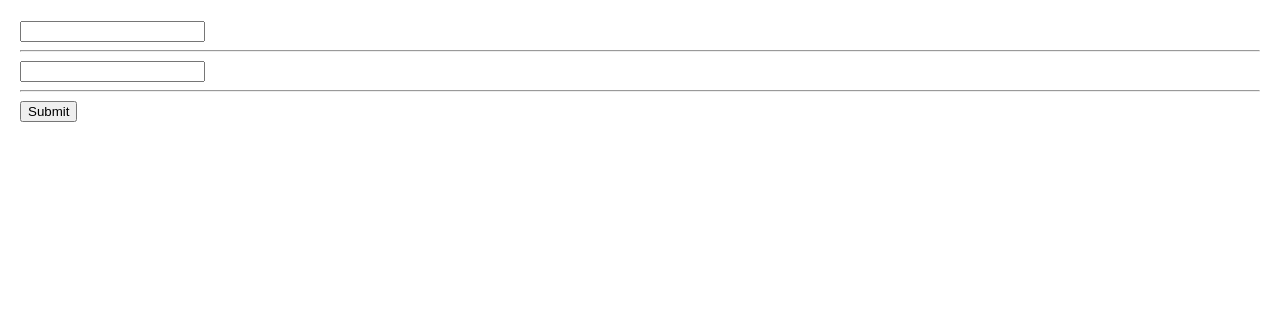
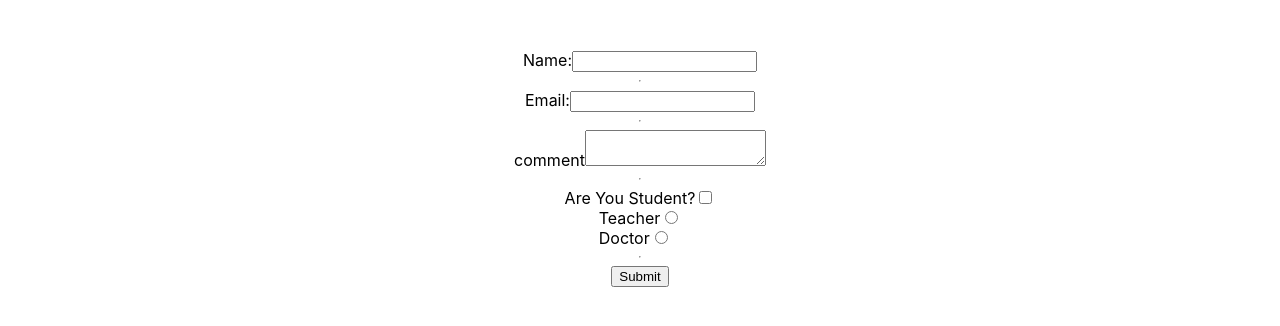
Before and after one commit to rawanIbrahim-59/react, a React (Create React App) app: page / in a window 1280 px wide. Shown: the top 326 px of the page. Built offline with nearby package versions, Linux system fonts and the light colour scheme.

Commit message:
test on inputs using useState()

```diff
--- a/src/App.js
+++ b/src/App.js
@@ -4,9 +4,7 @@ import FromInput from './FormInput';
 function App() {
 
   return (
-    <div style={{padding:"20px"}}>
-      <FromInput/>
-    </div>
+    <FromInput/>
   );
 }
 
--- /dev/null
+++ b/src/Form.css
@@ -0,0 +1,7 @@
+.form{
+    display: flex;
+    flex-direction: column;
+    padding: 50px;
+    justify-content: center;
+    align-items: center;
+}
--- a/src/FormInput.js
+++ b/src/FormInput.js
@@ -1,19 +1,63 @@
-import {useState} from "react";
-export default function FromInput(){
-    const [FormsInputs, setFormsInputs] =useState({name:"", email: ""});
-    return(
-        <form onSubmit={(event)=>{
+import { useState } from "react";
+import './Form.css';
+export default function FromInput() {
+    const [FromInputs, setFormInputs] = useState({
+        name: "",
+        email: "",
+        comment:"",
+        isStudent: false,
+        status: ""
+
+    });
+    return (
+        <form className={"form"} onSubmit={(event) => {
             event.preventDefault();
         }}>
-            <input value={FormsInputs.name} onChange={(event)=>{
-                setFormsInputs({name: event.target.value});
-            }}/>
-            <hr/>
-            <input value={FormsInputs.email} onChange={(event)=>{
-                setFormsInputs({email: event.target.value});
-            }}/>
-            <hr></hr>
+            <div>
+                <label>Name:</label>
+                <input value={FromInputs.name} onChange={(event) => {
+                    setFormInputs({ ...FromInputs, name: event.target.value })
+                }} />
+            </div>
+            <hr />
+            <div>
+                <label>Email:</label>
+                <input value={FromInputs.email} onChange={(event) => {
+                    setFormInputs({ ...FromInputs, email: event.target.value })
+                }} />
+            </div>
+            <hr />
+            <div>
+                <label>comment</label>
+                <textarea value={FromInputs.comment} onChnage={(event)=>{
+                    setFormInputs({...FromInputs, comment: event.target.value})
+                }
+                } />
+            </div>
+            <hr />
+            <div>
+                <label>Are You Student?</label>
+                <input type="checkbox" checked={FromInputs.isStudent} onChange={(event)=>{
+                    setFormInputs({...FromInputs, isStudent: event.target.checked})
+                }}/>
+            </div>
+            <div>
+                <div>
+                    <label>Teacher</label>
+                    <input type="radio" value="Teacher" checked={FromInputs.status=="Teacher"} />
+                </div>
+                <div>
+                    <label>Doctor</label>
+                    <input type="radio" value="Student" checked={FromInputs.status=="Student"} onChnage={
+                        (event)=>{
+                            setFormInputs({...FromInputs, status: event.target.value})
+                        }
+                    }/>
+                </div>
+            </div>
+            <hr />
             <button>Submit</button>
         </form>
+
     );
 }
```
